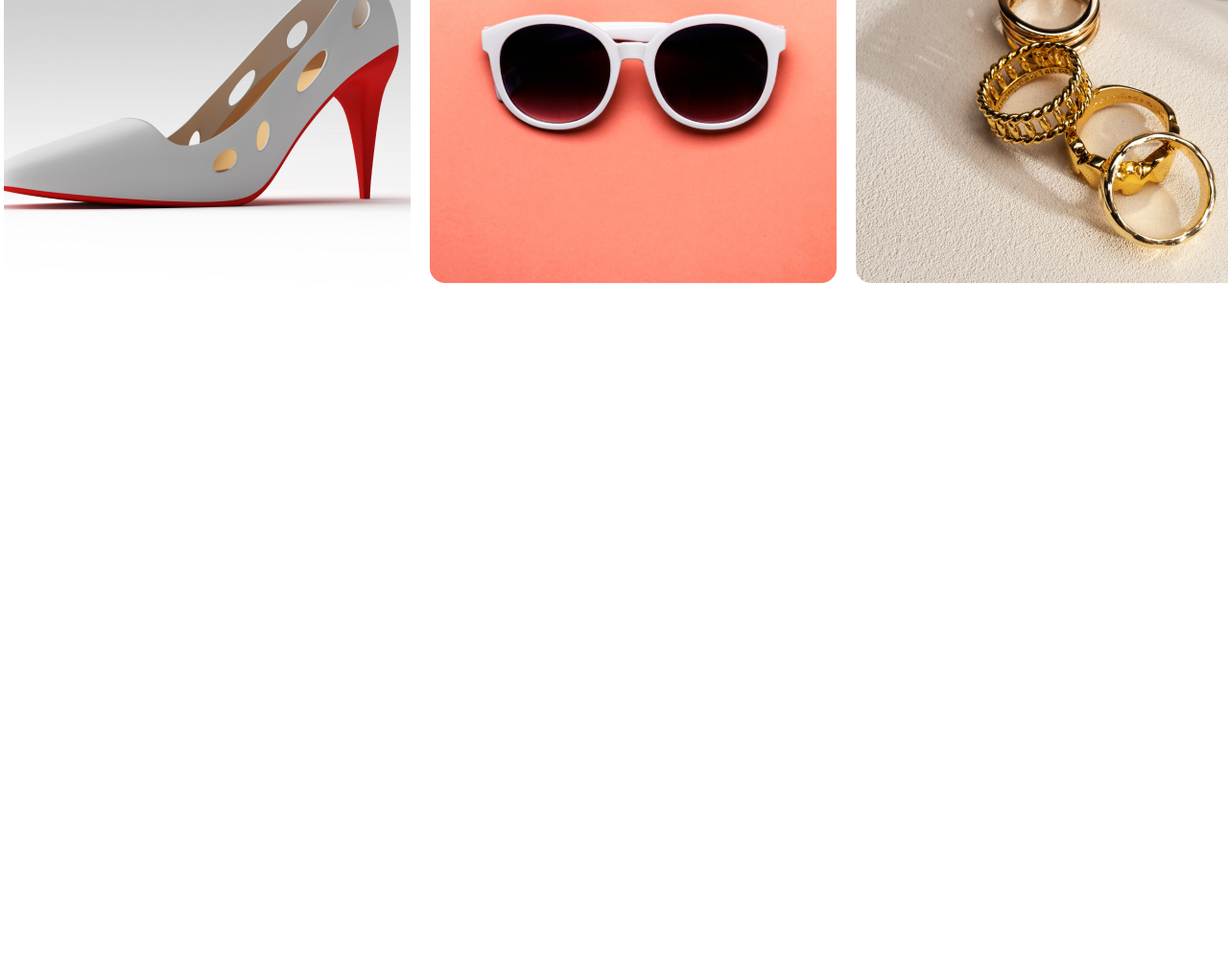
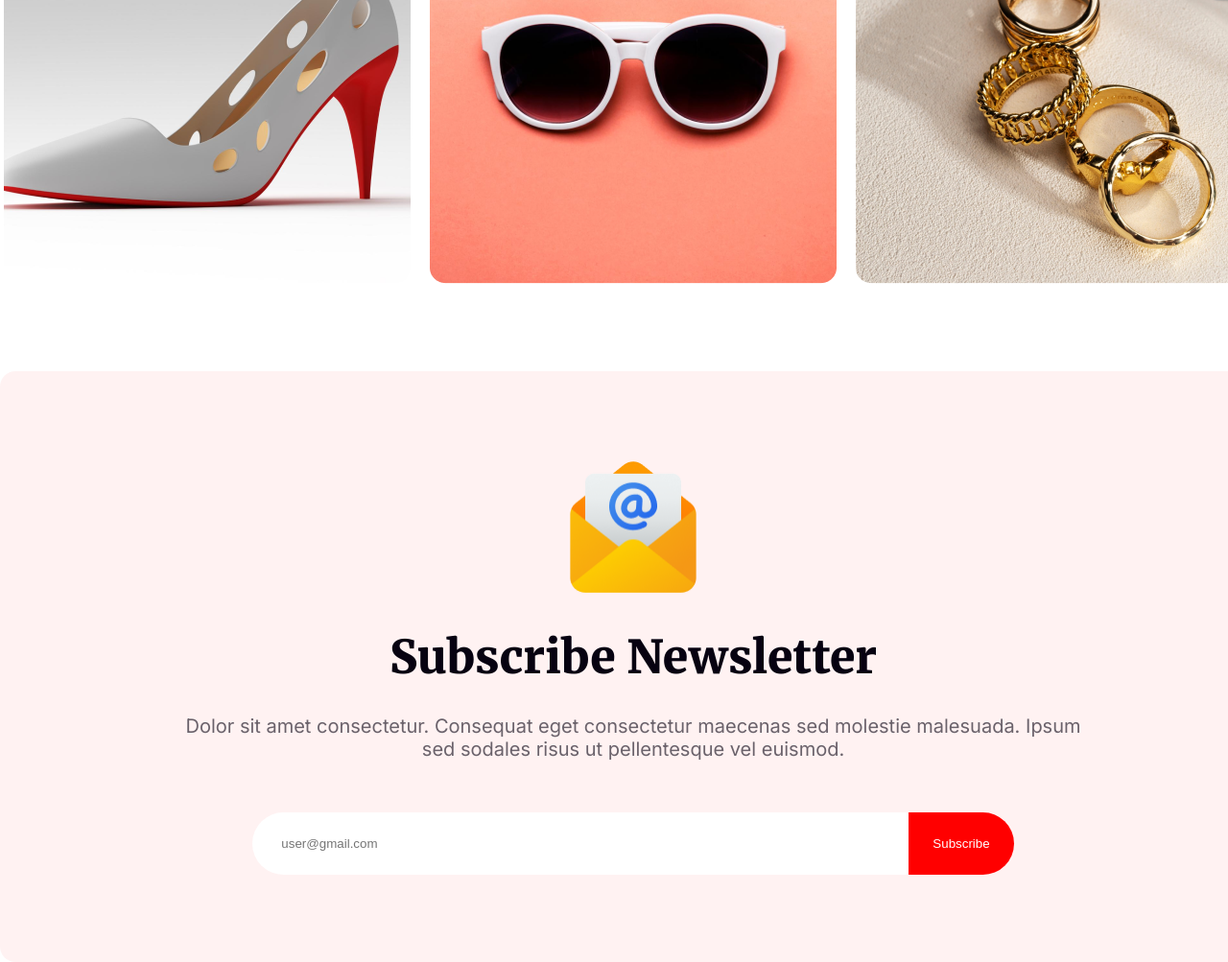
Before and after one commit to SifatSararChistee/new-year-offer-project, a plain HTML site: page index.html in a window 1280 px wide. Shown: the part 5343-6346 px from the top of the page at 96% size. Before the commit the page ends 5643 px from the top, so only its background shows below. Drawn offline with Linux system fonts and the light colour scheme.

Commit message:
added newsletter section

```diff
--- a/index.html
+++ b/index.html
@@ -140,6 +140,30 @@
           </div>
         </div>
       </section>
+
+      <!-- newsletter section -->
+
+      <section class="newsletter">
+        <img class="newsletter-img" src="styles/images/Group 61.png" alt="" />
+        <div class="newsletter-text">
+          <h1>Subscribe Newsletter</h1>
+          <p>
+            Dolor sit amet consectetur. Consequat eget consectetur maecenas sed
+            molestie malesuada. Ipsum sed sodales risus ut pellentesque vel
+            euismod.
+          </p>
+        </div>
+        <div class="newsletter-email">
+          <input
+            class="emailbox"
+            type="email"
+            name=""
+            id=""
+            placeholder="user@gmail.com"
+          />
+          <button class="Subscribe-btn">Subscribe</button>
+        </div>
+      </section>
     </main>
     <footer></footer>
   </body>
--- a/styles/style.css
+++ b/styles/style.css
@@ -356,3 +356,66 @@ font-weight: 400;}
     justify-content: center;
     align-items: center;
 }
+
+/*newsletter section */
+
+.newsletter{
+    width: 1320px;
+    height: 616px;
+    border-radius: 16px;
+    background: rgba(255, 0, 0, 0.05);
+    display: flex;
+    flex-direction: column;
+    justify-content: center;
+    align-items: center;
+    margin: 0 auto;
+    margin-top: 200px;
+}
+
+.newsletter-img{
+    width: 150px;
+    height: 150px;
+}
+
+.newsletter-text h1{
+    color: rgb(7, 2, 17);
+    font-family: Merriweather;
+    font-size: 48px;
+    font-weight: 900;
+    text-align: center;
+    padding-top: 30px;
+    padding-bottom: 30px;
+}
+
+.newsletter-text p{
+    color: rgba(7, 2, 17, 0.6);
+    font-family: Inter;
+    font-size: 20px;
+    font-weight: 400;
+    text-align: center;
+    padding:0px 190px 50px 190px;
+
+}
+
+.newsletter-email{
+    width: 648px;
+    height: 72px;
+    display: flex;
+    justify-content: center;
+    align-items: center;
+    border-radius: 50px;
+}
+
+.emailbox{
+    border: none;
+    background-color: rgb(255, 255, 255);
+    padding: 25px 477px 25px 30px;
+    border-radius:50px 0 0 50px;
+}
+.Subscribe-btn{
+    background-color: rgb(255, 0,0);
+    border: none;
+    color: white;
+    padding: 25px;
+    border-radius:0px 50px 50px 0px;
+}
```
